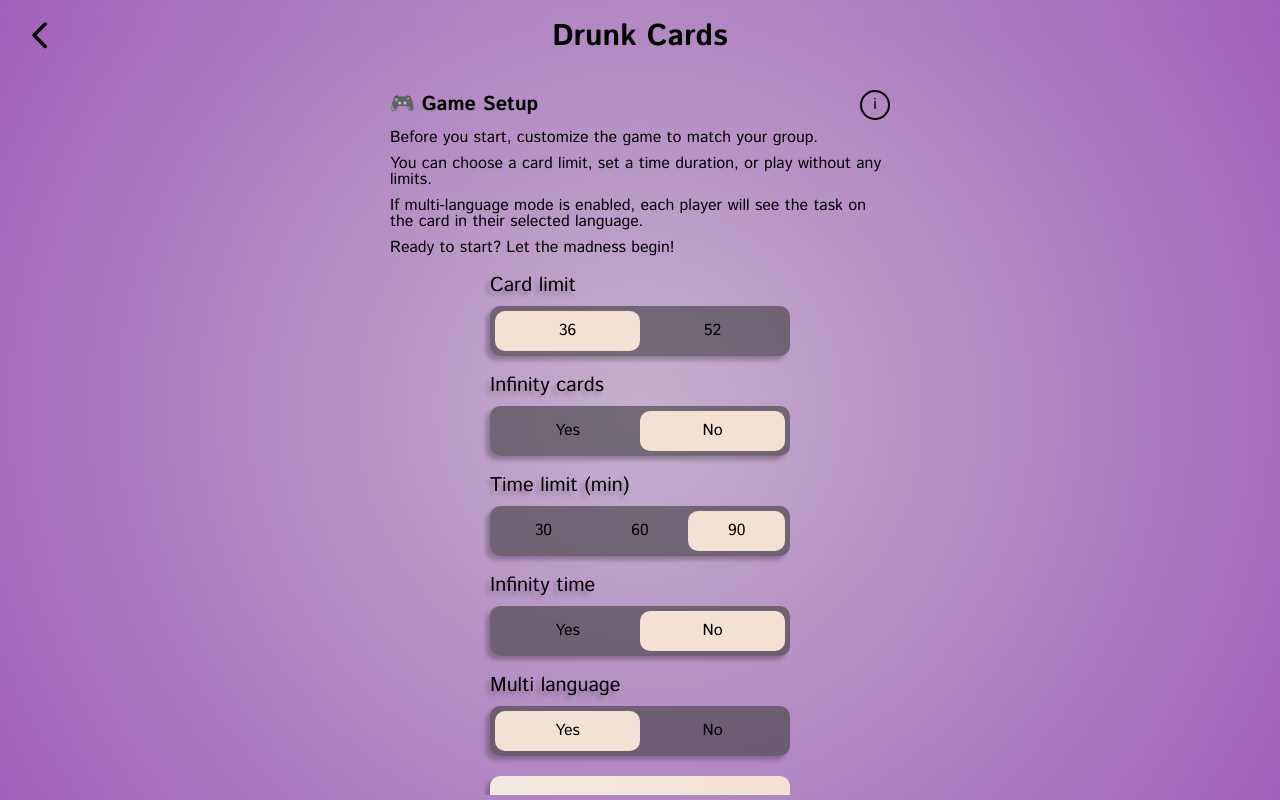
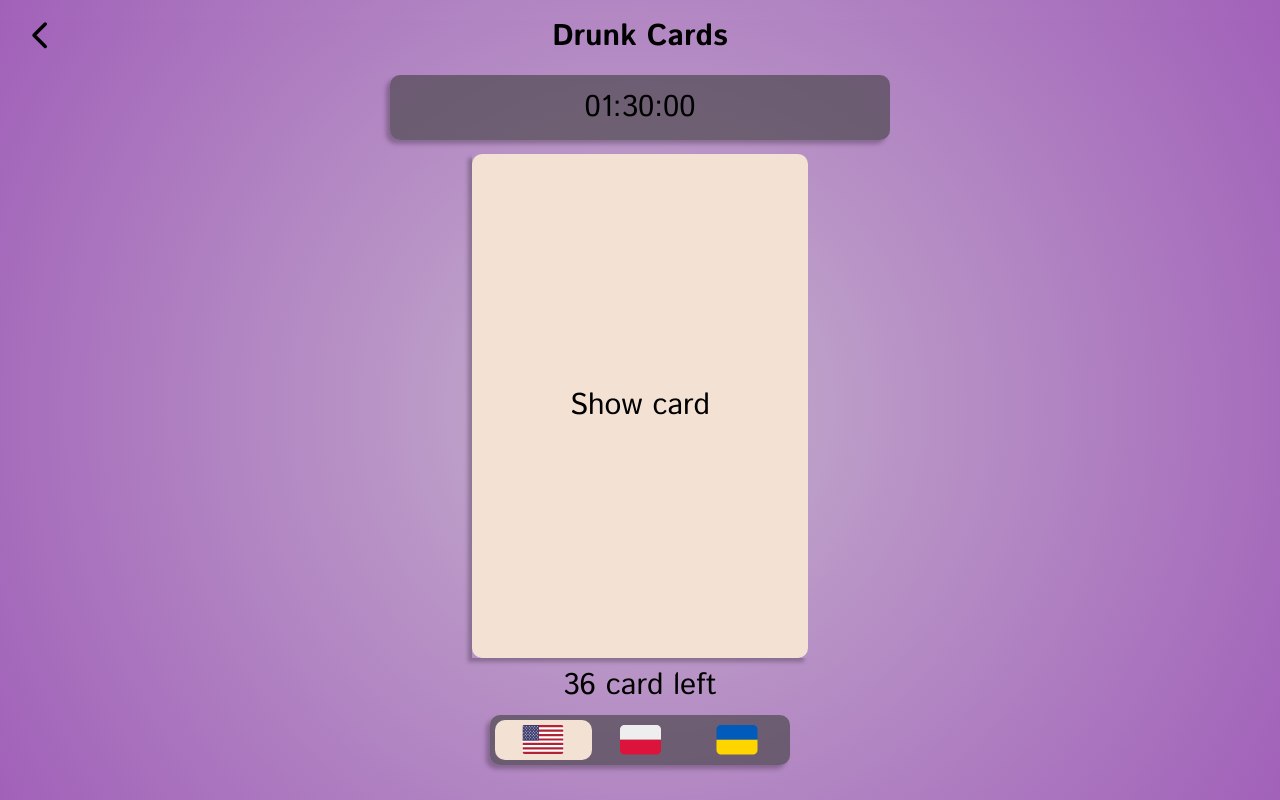
Before and after one commit to dranchukroma/drunkCards, a React (Vite) app: page /game in a window 1280 px wide. Before the commit this address led to /setup. Built offline with nearby package versions, Linux system fonts and the light colour scheme; a web font is replaced by a local one.

Commit message:
Moved gaming mode from utils to setting provider

```diff
--- a/dev-dist/sw.js
+++ b/dev-dist/sw.js
@@ -82,7 +82,7 @@ define(['./workbox-54d0af47'], (function (workbox) { 'use strict';
     "revision": "d41d8cd98f00b204e9800998ecf8427e"
   }, {
     "url": "index.html",
-    "revision": "0.tpddr0mgbb8"
+    "revision": "0.6ca3jg0so2"
   }], {});
   workbox.cleanupOutdatedCaches();
   workbox.registerRoute(new workbox.NavigationRoute(workbox.createHandlerBoundToURL("index.html"), {
--- a/src/providers/SettingProvider.tsx
+++ b/src/providers/SettingProvider.tsx
@@ -21,6 +21,8 @@ type SettingsContextType = {
         infinityTime: boolean;
         setInfinityCards: (value: boolean) => void;
         infinityCards: boolean;
+        setGamingMode: (value: boolean) => void;
+        gamingMode: boolean;
     },
     language: {
         setLanguage: (value: LanguageCode) => void;
@@ -74,6 +76,7 @@ export function SettingsProvider({ children }: SettingsProviderProps) {
         infinityTime: setDefaultBoolean('infinityTime', false),
         infinityCards: setDefaultBoolean('infinityCards', false),
         gameSetup: setDefaultBoolean('gameSetup', true),
+        gamingMode: setDefaultBoolean('gamingMode', false),
     })
 
     function setNewSettingValue(key: string, newValue: string | boolean | number) {
@@ -103,6 +106,8 @@ export function SettingsProvider({ children }: SettingsProviderProps) {
             infinityTime: settings.infinityTime,
             setInfinityCards: (newValue: boolean) => setNewSettingValue('infinityCards', newValue),
             infinityCards: settings.infinityCards,
+            setGamingMode: (newValue: boolean) => setNewSettingValue('gamingMode', newValue),
+            gamingMode: settings.gamingMode,
         },
         language: {
             setLanguage: (newValue: LanguageCode) => setNewSettingValue('language', newValue),
--- a/src/screens/Game/index.tsx
+++ b/src/screens/Game/index.tsx
@@ -2,7 +2,6 @@ import { useNativeArrow } from "@providers/NativeArrowProvider";
 import { LangWidgetContainer, GameWrapper, CardsLeft } from "./Game.styled";
 import { useNavigate } from "react-router-dom";
 import { useCallback, useEffect, useMemo, useRef, useState } from "react";
-import { getGamingMode } from "shared/utils/gamingMode";
 import { useGameStore } from "storage/gameStorage";
 import { getToggletOptions } from "shared/utils/toggleOptions";
 import { useLanguage } from "@providers/LanguageProvider";
@@ -19,9 +18,8 @@ export function Game() {
     const { translations } = useLanguage();
     const { language, game, style } = useSettings();
 
-    const isGameStarted = getGamingMode();
     useEffect(() => {
-        if (!isGameStarted) navigate("/setup");
+        if (game.gamingMode) navigate("/setup");
     }, [, navigate]);
 
     const { show } = useNativeArrow();
--- a/src/screens/Game/initialGame.ts
+++ b/src/screens/Game/initialGame.ts
@@ -1,4 +1,3 @@
-import { setGamingMode } from "shared/utils/gamingMode";
 import { generateDeck, type CardType } from "shared/utils/generateDeck";
 
 export const initialGame = (
@@ -6,7 +5,8 @@ export const initialGame = (
   navigate: (path: string) => void,
   setNewDeck: (newDeck: CardType[]) => void,
   setInfinityCards: (value: boolean) => void, // 🔒 уточнений тип
-  infinity = false,                            // зручно передати явно
+  setGamingMode: (value: boolean) => void, // 🔒 уточнений тип
+  infinity = false,                          // зручно передати явно
 ) => {
   setGamingMode(true);
   const deck = generateDeck(cards);
--- a/src/screens/GameSetup/index.tsx
+++ b/src/screens/GameSetup/index.tsx
@@ -86,7 +86,7 @@ export function GameSetup() {
                     onOptionChange={(option) => language.setMultiLanguage(option)}
                 />
             </ToggleGroupContainer >
-            <PlayButton onClick={() => initialGame(game.limitCards, navigate, setDeck, () => setInfinityCards(game.infinityCards))}>
+            <PlayButton onClick={() => initialGame(game.limitCards, navigate, setDeck, () => setInfinityCards(game.infinityCards), game.setGamingMode)}>
                 {translations.setup.play}
             </PlayButton>
         </SetUpWrapper >
--- a/src/shared/components/ScreenWrapper/index.tsx
+++ b/src/shared/components/ScreenWrapper/index.tsx
@@ -2,7 +2,7 @@ import { useLocation } from "react-router-dom";
 import { Wrapper } from "./ScreenWrapper.styled";
 import { useEffect, type ReactNode } from "react";
 import { useGameStore } from "storage/gameStorage";
-import { setGamingMode } from "shared/utils/gamingMode";
+import { useSettings } from "@providers/SettingProvider";
 
 type ScreenWrapperProps = {
     children: ReactNode,
@@ -11,6 +11,7 @@ type ScreenWrapperProps = {
 
 function ScreenWrapper({ children, className }: ScreenWrapperProps) {
     const { resetGame } = useGameStore()
+    const { game } = useSettings();
     const location = useLocation();
 
     const allowedGamingPath = ['/game']
@@ -18,7 +19,7 @@ function ScreenWrapper({ children, className }: ScreenWrapperProps) {
     useEffect(() => {
         if (!allowedGamingPath.includes(location.pathname)) {
             resetGame();
-            setGamingMode(false);
+            game.setGamingMode(false);
         }
     }, [location]);
 
--- a/src/shared/utils/gamingMode.ts
+++ /dev/null
@@ -1,7 +0,0 @@
-export const getGamingMode = (): boolean => {
-  return localStorage.getItem("gamingMode") === "true";
-};
-
-export const setGamingMode = (value: boolean) => {
-  localStorage.setItem("gamingMode", String(value));
-};
```
